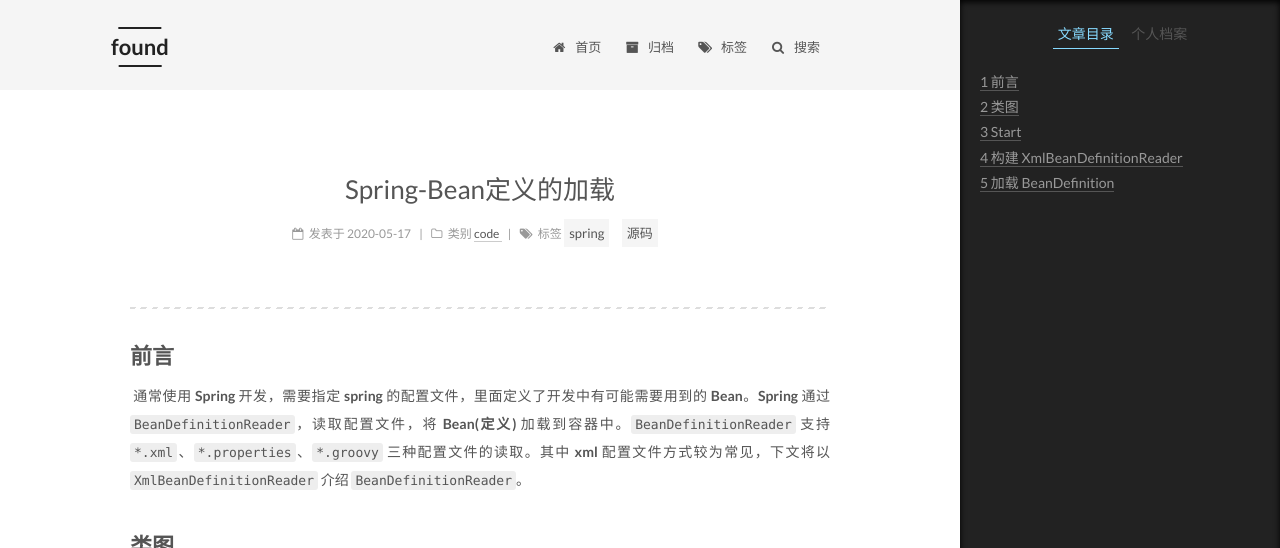
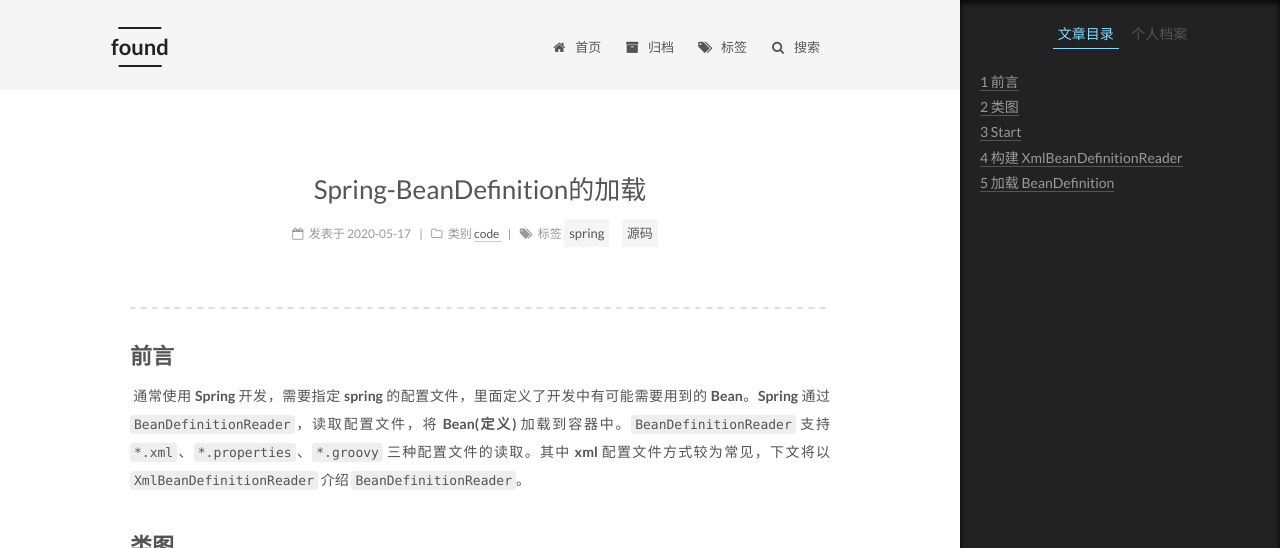
Before and after one commit to guolanren/guolanren.github.io, a Jekyll site: the page built from _posts/2020-05-17-Spring-BeanDefinition的加载.md, in a window 1280 px wide and 900 px high, cut to the strip 0-548 px from the top of the window. Built offline with Jekyll 4.4.1, drawn with Linux system fonts in a browser that asks for light colours; comment, search, counter and statistics services are not loaded.

Commit message:
post Spring-BeanDefinition的加载

```diff
--- a/_posts/2020-05-17-Spring-Bean定义的加载.md
+++ b/_posts/2020-05-17-Spring-BeanDefinition的加载.md
@@ -1,5 +1,5 @@
 ---
-title: Spring-Bean定义的加载
+title: Spring-BeanDefinition的加载
 description: 通常使用 Spring 开发，需要指定 spring 的配置文件，里面定义了开发中有可能需要用到的 Bean。Spring 通过 BeanDefinitionReader，读取配置文件，将 Bean(定义)加载到容器中。BeanDefinitionReader 支持 *.xml、*.properties、*.groovy 三种配置文件的读取。其中 xml 配置文件方式较为常见，下文将以 XmlBeanDefinitionReader 介绍 BeanDefinitionReader。
 categories:
  - code
```
